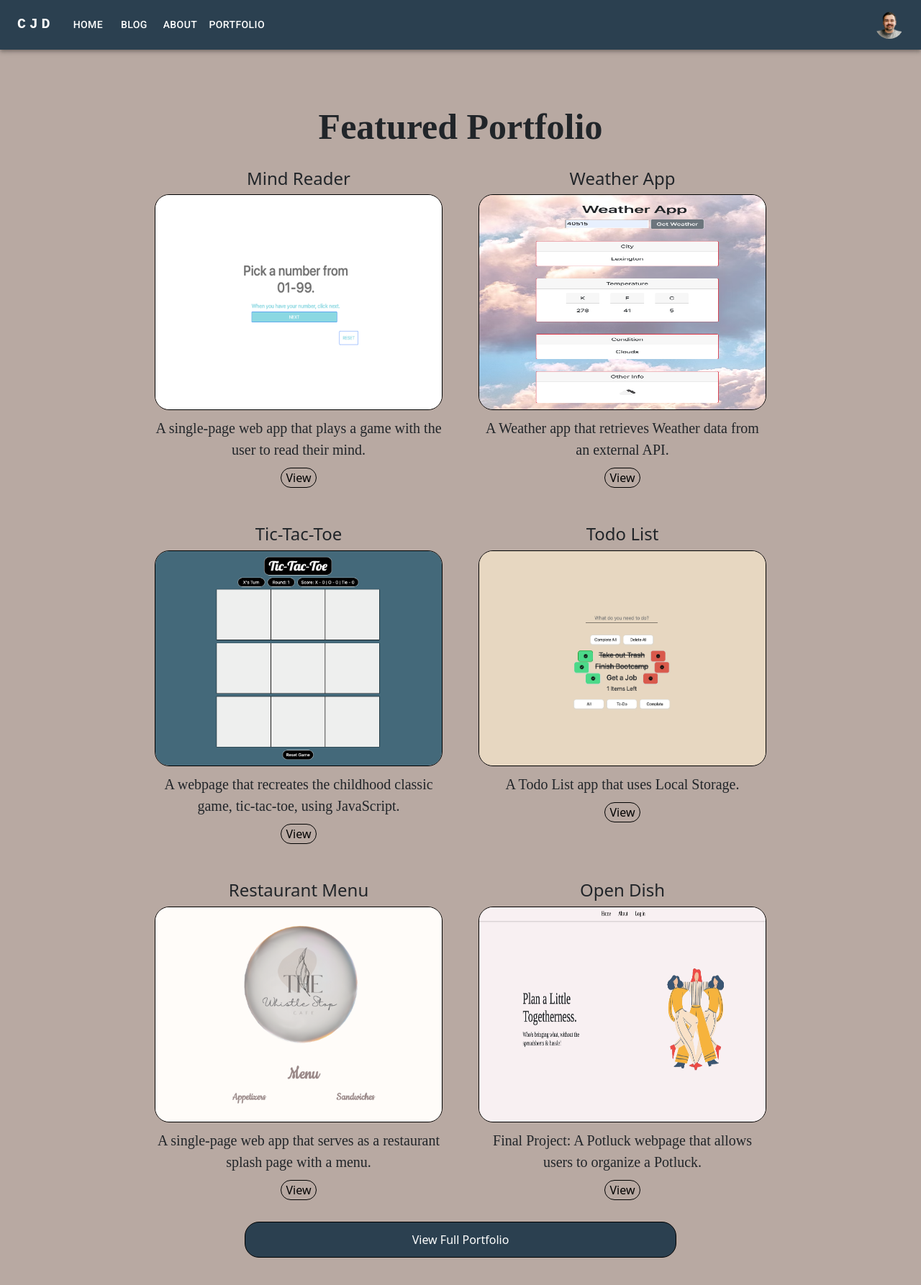
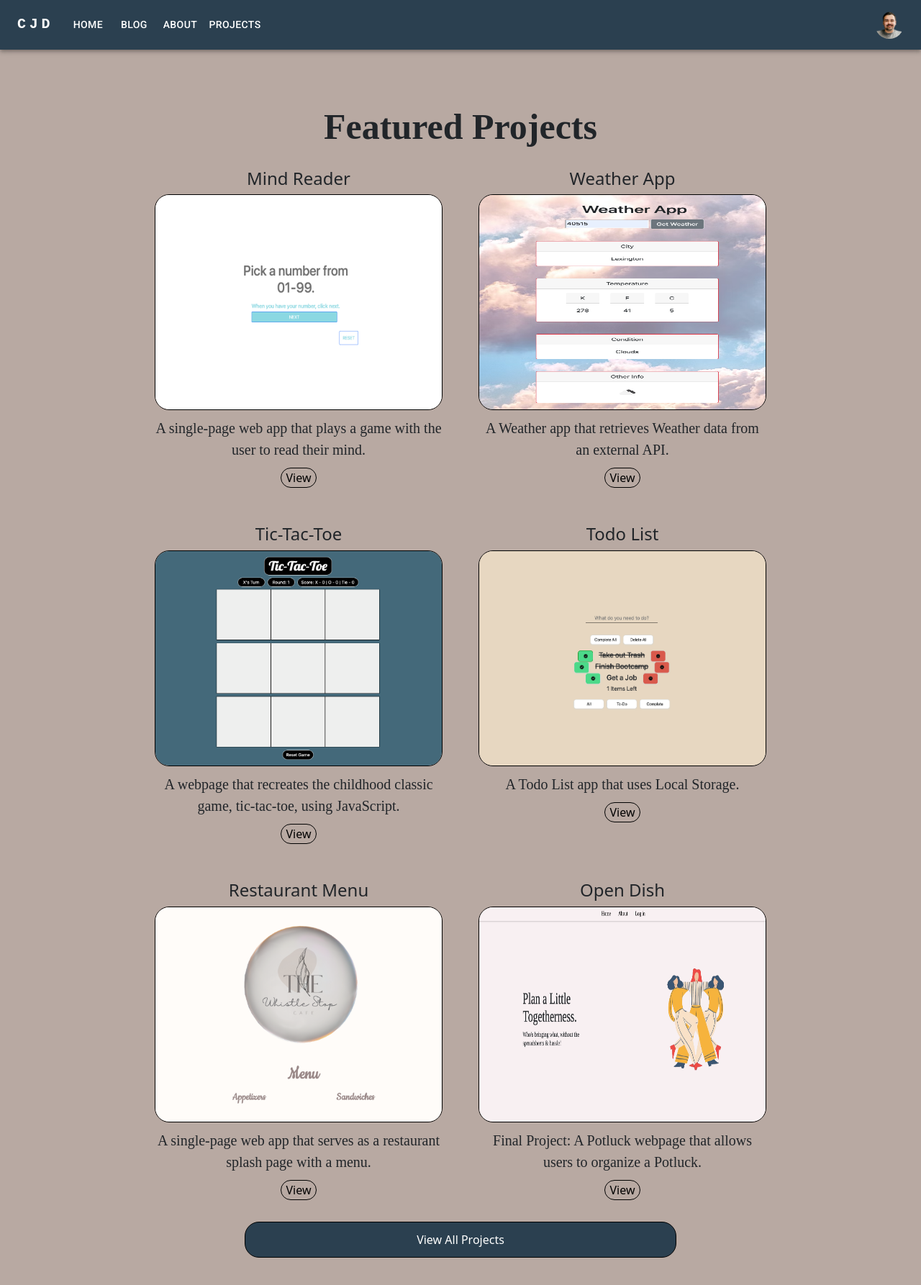
Before and after one commit to carljduff/portfolio, a React (Create React App) app: page /projects in a window 1280 px wide. Shown: the top 1786 px of the page at 72% size. Built offline with nearby package versions, Linux system fonts and the light colour scheme; the HTML template or start-up script is replaced by a standard one.

Commit message:
port updated

```diff
--- a/src/components/NavBar.js
+++ b/src/components/NavBar.js
@@ -14,7 +14,7 @@ import jordan from "../images/jordan.png";
 import "../css/nav.css";
 import { Link } from "react-router-dom";
 
-const pages = ["Home", "Blog", "About", "Portfolio"];
+const pages = ["Home", "Blog", "About", "Projects"];
 
 const NavBar = () => {
   const [anchorElNav, setAnchorElNav] = React.useState(null);
--- a/src/components/Portfolio.js
+++ b/src/components/Portfolio.js
@@ -8,7 +8,7 @@ const Portfolio = () => {
         <div className="p1">
         <div className="p1-texts" id={'Portfolio'}>
             {/* <h1 className="p1-title">Create and Inspire.</h1> */}
-            <p className="p1-desc">Featured Portfolio</p>
+            <p className="p1-desc">Featured Projects</p>
         </div>
 
         <div className="p1-list">
@@ -20,7 +20,7 @@ const Portfolio = () => {
         </div>
 
         <div className="port-btn-div">
-            <button className="full-port-btn"><a href="https://www.github.com/carljduff">View Full Portfolio</a></button>
+            <button className="full-port-btn"><a href="https://www.github.com/carljduff">View All Projects</a></button>
         </div>
 </div>
 
```
